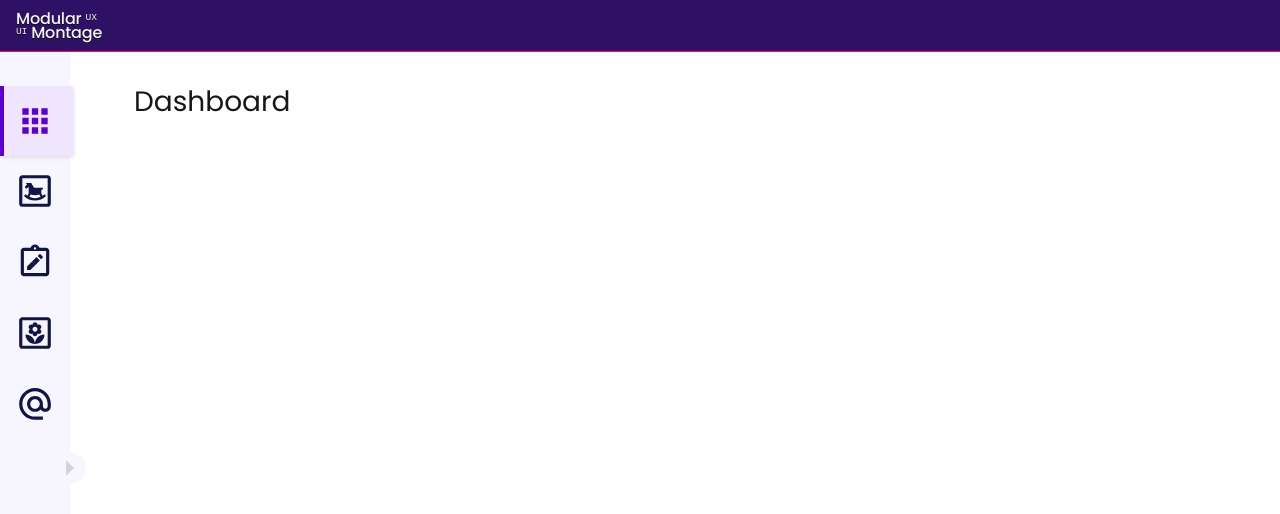
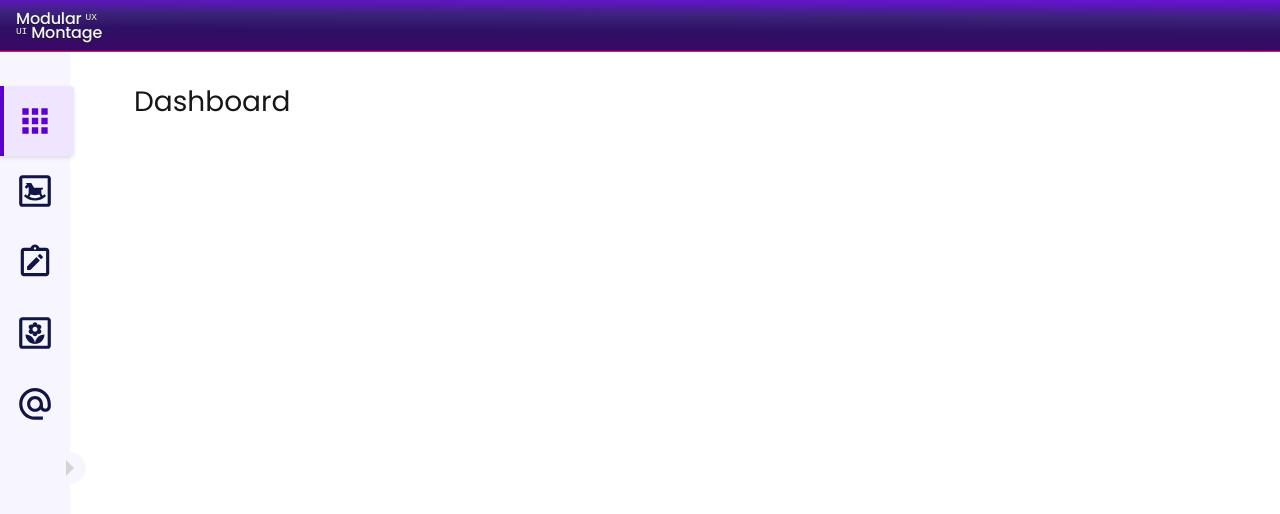
Before and after one commit to k3vnb/modular_montage, a React (Create React App) app: page /dashboard in a window 1280 px wide. Shown: the top 514 px of the page. Built offline with nearby package versions, Linux system fonts and the light colour scheme.

Commit message:
extend theme properties with gradients etc

```diff
--- a/src/elements/AppBar/Sidebar/bin/ToggleExpandButton.tsx
+++ b/src/elements/AppBar/Sidebar/bin/ToggleExpandButton.tsx
@@ -8,10 +8,9 @@ type ToggleExpandButtonProps = {
 };
 
 export const ToggleExpandButton = ({ onClick, expanded }: ToggleExpandButtonProps) => {
-  const ariaLabel = expanded ? 'collapse sidebar' : 'expand sidebar';
   return (
     <StyledToggleExpandButton
-      aria-label={ariaLabel}
+      aria-label={expanded ? 'collapse sidebar' : 'expand sidebar'}
       aria-controls={MENU_ID}
       onClick={onClick}
       aria-expanded={expanded}
@@ -31,13 +30,11 @@ const StyledToggleExpandButton = styled(UnstyledButton)(({ theme }) => ({
   justifyContent: 'center',
   borderRadius: '50%',
   backgroundColor: theme.styles.primary.shades.neutral[50],
-  transition: `all ${TRANSITION_DURATION * 2} ease`,
   transform: 'translateX(50%)',
   border: `1px solid ${theme.styles.primary.shades.neutral[50]}`,
   '&:hover': {
-    boxShadow: `1px 0px 2px ${theme.palette.neutral[10]}`,
     '&::after': {
-      borderLeftColor: theme.palette.neutral[50],
+      borderLeftColor: theme.styles.primary.borderHover,
     },
   },
   '&::after': {
@@ -46,7 +43,7 @@ const StyledToggleExpandButton = styled(UnstyledButton)(({ theme }) => ({
     height: 0,
     borderTop: '8px solid transparent',
     borderBottom: '8px solid transparent',
-    borderLeft: `8px solid ${theme.palette.neutral[30]}`,
+    borderLeft: `8px solid ${theme.styles.neutral[30]}`,
     transformOrigin: 'center',
     transition: `transform ${TRANSITION_DURATION}ms ease`,
   },
--- a/src/elements/Header/Header.tsx
+++ b/src/elements/Header/Header.tsx
@@ -1,5 +1,4 @@
 import { Stack, Box, styled } from '@mui/system';
-import { THEME_FONTS } from 'theme/typography';
 
 export const Header = (): JSX.Element => {
   return (
@@ -33,14 +32,14 @@ const Brand = (): JSX.Element => (
   </>
 );
 
-const StyledTitle = styled(Box)(() => ({
-  ...THEME_FONTS.textLgMedium,
+const StyledTitle = styled(Box)(({ theme }) => ({
+  ...theme.styles.textLgMedium,
   lineHeight: 0.85,
 }));
 
-const AdornedText = styled(Box)(() => ({
+const AdornedText = styled(Box)(({ theme }) => ({
   alignSelf: 'center',
-  ...THEME_FONTS.textLgMedium,
+  ...theme.styles.textLgMedium,
   lineHeight: 0.5,
   fontSize: '0.6rem',
   fontVariant: 'petite-caps',
@@ -54,10 +53,11 @@ const HeaderWrapper = styled(Box)(({ theme }) => ({
   maxHeight: '100%',
   maxWidth: '100%',
   overflow: 'hidden',
-  backgroundColor: theme.styles.primary.shades.dark,
+  backgroundColor: theme.styles.primary.shades.dark[1],
+  background: theme.styles.primary.shades.gradient[0],
   color: theme.styles.neutral[10],
-  borderBottom: `0.5px solid ${theme.styles.primary.shades.accent}`,
+  borderBottom: `1px solid ${theme.styles.primary.shades.accent}`,
   '& .brand': {
-    textShadow: `0px 1px 0px ${theme.palette.neutral[95]}`,
+    textShadow: `0px 1px 0px ${theme.styles.neutral[90]}`,
   },
 }));
--- a/src/elements/Palette/PaletteMandala.tsx
+++ b/src/elements/Palette/PaletteMandala.tsx
@@ -31,7 +31,7 @@ export const PaletteMandala = ({ spectrum, shades, reverse, size = DEFAULT_SIZE
       ))}
       {shades && (
         <>
-          {[...shades.neutral, shades.dark, shades.accent].map((hex, i, arr) => (
+          {[...shades.neutral, ...shades.dark, shades.accent].map((hex, i, arr) => (
             <ColorBox
               key={hex}
               hex={hex}
--- a/src/theme/palettes/defaultPalette.ts
+++ b/src/theme/palettes/defaultPalette.ts
@@ -19,7 +19,14 @@ const themeColors = {
         50: colors.mutedBlue['25'],
         100: colors.mutedBlue['900']
       },
-      dark: colors.mutedPurple['900'],
+      dark: {
+        0: colors.mutedPurple['800'],
+        1: colors.mutedPurple['900'],
+        2: colors.mutedPurple['950'],
+      },
+      gradient: {
+        0: `linear-gradient(.25deg, ${colors.mutedPurple['950']} 0%, ${colors.mutedPurple['900']} 40%, ${colors.mutedPurple['800']} 68%, ${colors.blueViolet['600']} 100%)`,
+      },
       accent: colors.brightPink['500'],
     },
   },
--- a/src/theme/utils/index.ts
+++ b/src/theme/utils/index.ts
@@ -5,7 +5,7 @@ import type { ShadesMap, ThemedTemplateColorMap } from 'theme/types';
 
 type TShadesDisplay = {
   neutral: string[];
-  dark: string;
+  dark: string[];
   accent: string;
 };
 
@@ -19,7 +19,7 @@ function getShades(shadesMap?: ShadesMap) {
   if (!shadesMap) return;
   return {
     neutral: [shadesMap.neutral[50], shadesMap.neutral[100]],
-    dark: shadesMap.dark,
+    dark: [shadesMap.dark[0], shadesMap.dark[1], shadesMap.dark[2]],
     accent: shadesMap.accent,
   };
 }
```
Also changed, not shown: src/theme/types.ts (+8 -1 lines), 1 other file (tests, documents, lock files or other folders).
